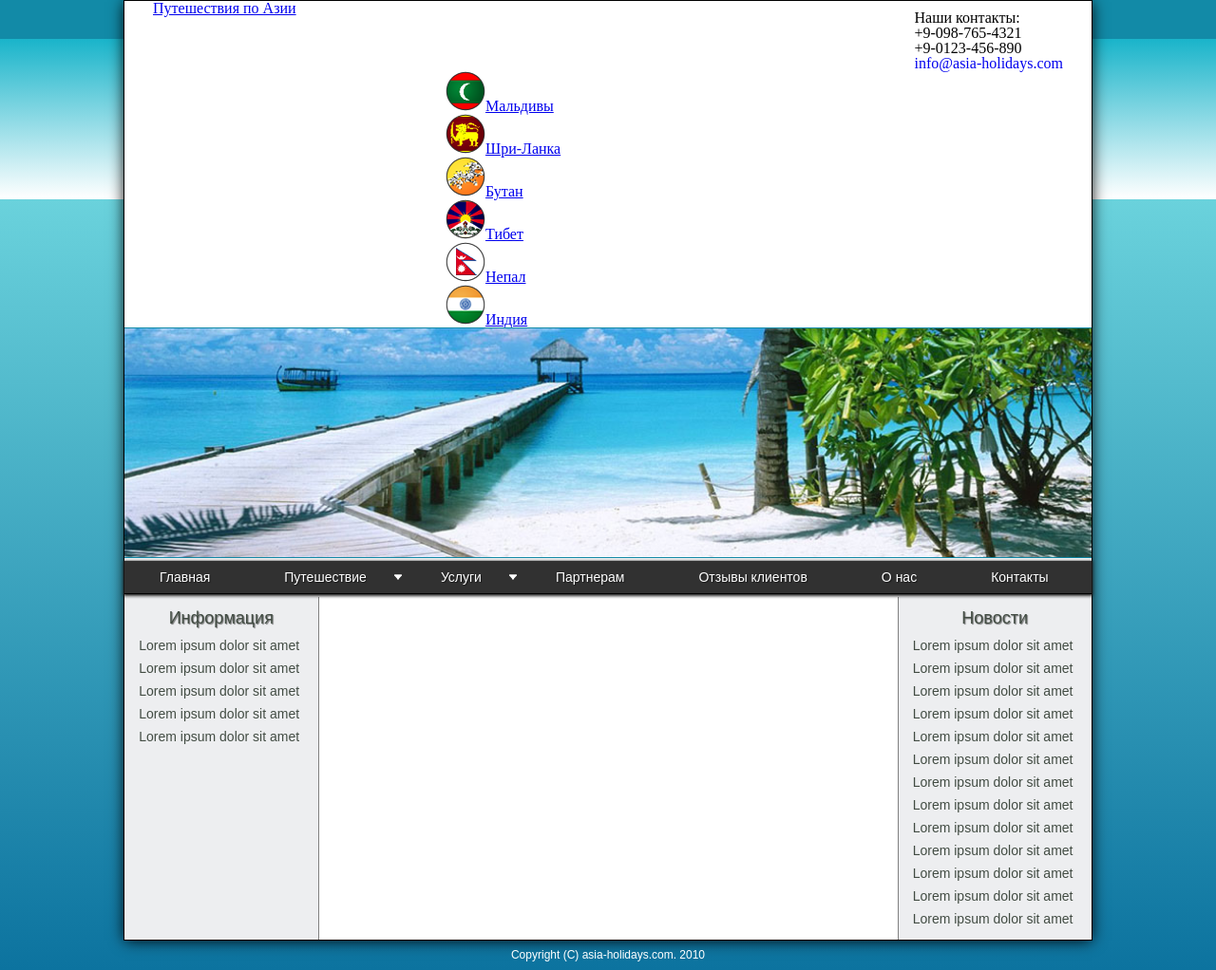
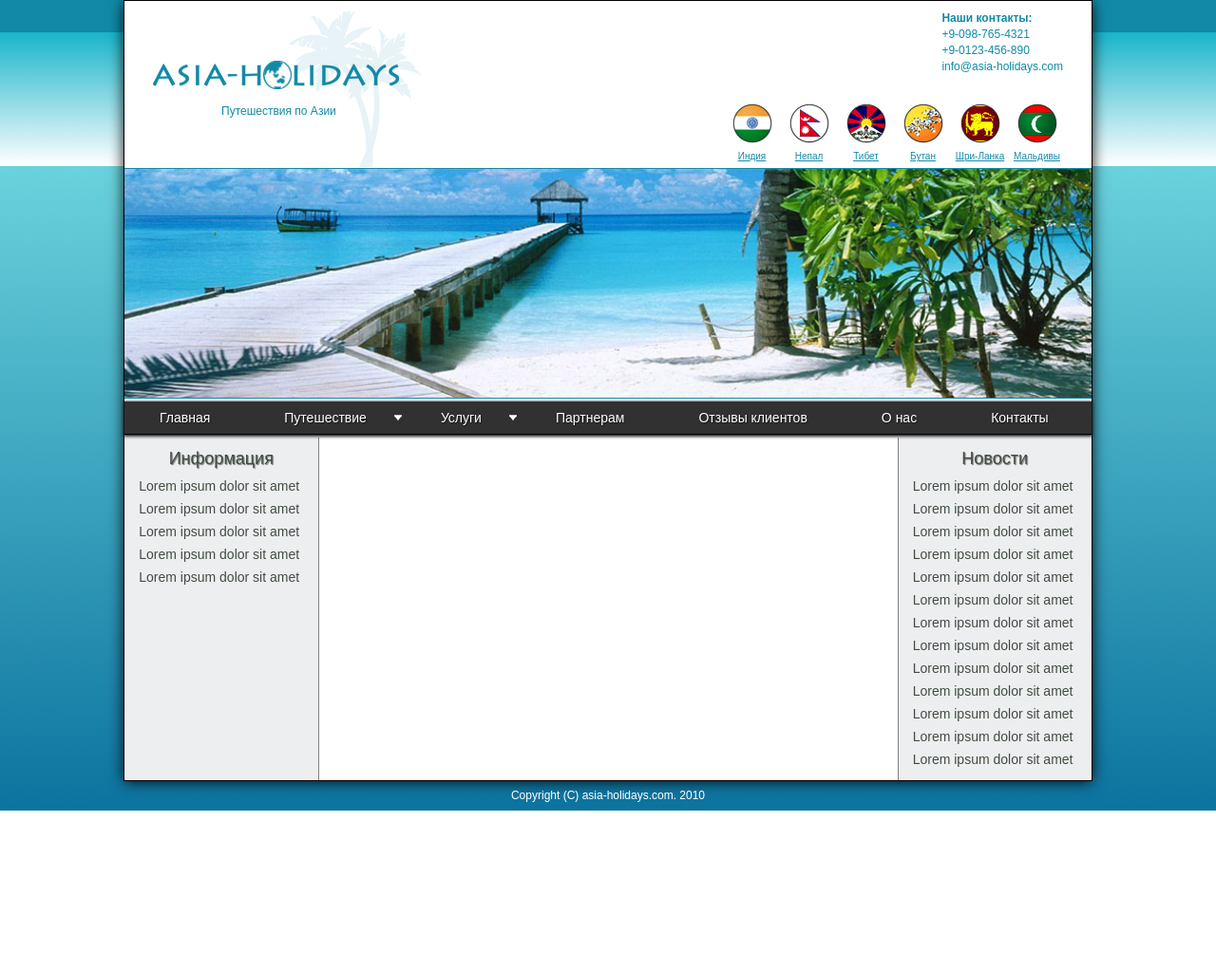
Before and after one commit to polinashe/polinashe.github.io, a plain HTML site: page homework04/index.html in a window 1280 px wide. Shown: the whole page at 95% size. After the commit the page ends 854 px from the top, so only its background shows below. Drawn offline with Linux system fonts and the light colour scheme.

Commit message:
Update styles.css

```diff
--- a/homework04/css/styles.css
+++ b/homework04/css/styles.css
@@ -2,7 +2,7 @@
     font-family: 'Tahoma';
     src: local("Tahoma"), local("TahomaRegular"),
          url('../fonts/Tahoma-Regular/Tahoma-Regular.eot');
-           url('../fonts/Tahoma-Regular/Tahoma-Regular.eot?#iefix') format('embedded-opentype'),
+    src: url('../fonts/Tahoma-Regular/Tahoma-Regular.eot?#iefix') format('embedded-opentype'),
          url('../fonts/Tahoma-Regular/Tahoma-Regular.woff') format('woff'),
          url('../fonts/Tahoma-Regular/Tahoma-Regular.ttf') format('truetype'),
          url('../fonts/Tahoma-Regular/Tahoma-Regular.svg#Tahoma-Regular') format('svg');
@@ -14,7 +14,7 @@
    font-family: 'Tahoma';
     src: local("Tahoma"), local("TahomaBold"),
          url('../fonts/Tahoma-Bold/Tahoma-Bold.eot');
-         url('../fonts/Tahoma-Bold/Tahoma-Bold.eot?#iefix') format('embedded-opentype'),
+    src: url('../fonts/Tahoma-Bold/Tahoma-Bold.eot?#iefix') format('embedded-opentype'),
          url('../fonts/Tahoma-Bold/Tahoma-Bold.woff') format('woff'),
          url('../fonts/Tahoma-Bold/Tahoma-Bold.ttf') format('truetype'),
          url('../fonts/Tahoma-Bold/Tahoma-Bold.svg#Tahoma-Bold') format('svg');
@@ -27,7 +27,7 @@ body {
   background: -moz-linear-gradient(top, #128aa7 4%, #19b4ca 1%, #fff 20.5%, #6ad2dc 20.5%, #0c739f 100%);
   background: -webkit-linear-gradient(top, #128aa7 4%,#19b4ca 1%,#fff 20.5%,#6ad2dc 20.5%,#0c739f 100%);
   background: linear-gradient(to bottom, #128aa7 4%,#19b4ca 1%,#fff 20.5%,#6ad2dc 20.5%,#0c739f 100%);
-  filter: progid:DXImageTransform.Microsoft.gradient( startColorstr='#1592ae', endColorstr='#0f8cc5',GradientType=0 );
+/*  filter: progid:DXImageTransform.Microsoft.gradient( startColorstr='#1592ae', endColorstr='#0f8cc5',GradientType=0 ); */
 }
 
 .container {
@@ -45,19 +45,22 @@ body {
   width: 290px;
   height: 176px;
   margin-left: 30px;
+  position: relative;
 }
 
-.logo-box img {
-  position: relative;
-  top: 13px;
-  left: 0;
+.logo-box a {
+  display: block;
+  width: 283px;
+  height: 176px;
+  background: url('../img/logo.png') no-repeat;
+  background-position: 0 11px;
 }
 
-.logo-text {
-  position: relative;
-  top: -56px;
-  left: 71px;
-  z-index: 10;
+.logo-box span {
+ display: block;
+  position: absolute;
+  top: 108px;
+  left: 72px
 }
 
 .contact-us-box {
@@ -65,8 +68,7 @@ body {
   margin: 10px 30px 0 0;
 }
 
-
-h1 {
+.contact-us-box-header {
  color: #128aa7;
  font-family: "TahomaBold", Arial, sans-serif;
  font-size: 12px;
@@ -76,21 +78,13 @@ h1 {
  text-align: left;
 }
 
-h3 {
+.logo-box-text {
  color: #128aa7;
  font-family: "TahomaRegular", Arial, sans-serif;
  font-size: 12px;
  line-height: 1.4;
  text-align: left;
 }
-
-h4 {
- color: #128aa7;
- font-family: "TahomaRegular", Arial, sans-serif;
- font-size: 10px;
- line-height: 1.4;
-}
-
 
 .contact-us-box a {
   text-decoration: none;
@@ -102,11 +96,20 @@ h4 {
   width: 650px;
 }
 
-figure {
+.flag-link {
   float: right;
-  height: 60px;
+  width: 55px;
+  height: 68px;
   text-align: center;
-  margin: 30px 0 0 15px;
+  margin: 30px 0 0 5px;
+}
+
+.flag-link a {
+  color: #128aa7;
+  font-family: "TahomaRegular", Arial, sans-serif;
+  font-size: 10px;
+  line-height: 1.4;
+  text-decoration: underline;
 }
 
 .header-image {
```
Lines whose indentation alone changed are shown as unchanged.
